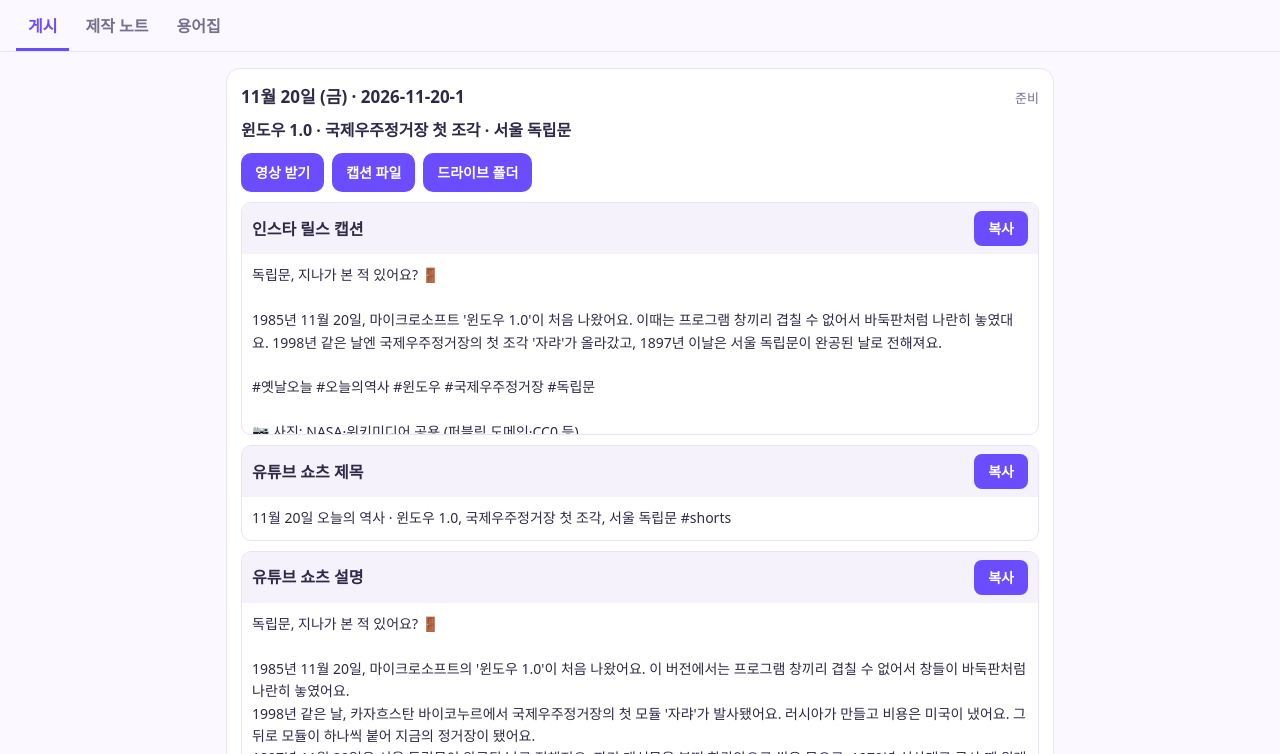
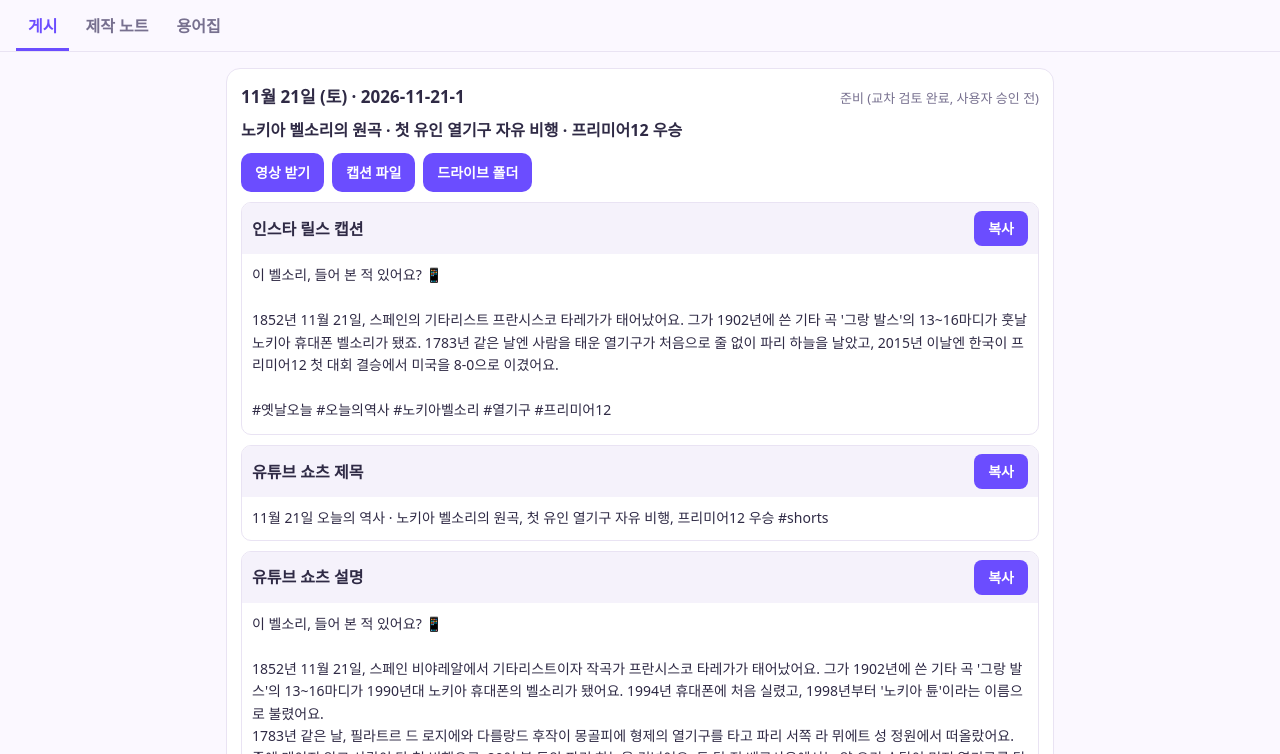
Before and after one commit to luckyho8/onthisday-site, a plain HTML site: page index.html in a window 1280 px wide. Shown: the part 46-800 px from the top of the page. Drawn offline with Linux system fonts and the light colour scheme.

Commit message:
작업판 갱신

```diff
--- a/index.html
+++ b/index.html
@@ -40,7 +40,32 @@ details{margin-top:8px;font-size:14px}summary{cursor:pointer;color:var(--sub)}
 <button data-t="post">게시</button><button data-t="notes">제작 노트</button><button data-t="terms">용어집</button>
 </nav></header>
 <main>
-<div class="tab" id="post"><section class="post"><div class="ph"><h3>11월 20일 (금) · 2026-11-20-1</h3><span class="st">준비</span></div><p class="tt">윈도우 1.0 · 국제우주정거장 첫 조각 · 서울 독립문</p><div class="btns"><a class="btn" href="https://drive.google.com/file/d/133hhKMF-H2uUvK5ekdaKtWPplf-OECGL/view?usp=drivesdk">영상 받기</a><a class="btn" href="https://drive.google.com/file/d/1zHqJ78r-nDRaj-391QlQ99uyjJD5_xoO/view?usp=drivesdk">캡션 파일</a><a class="btn" href="https://drive.google.com/drive/folders/1TdDKaKXfWM6The_h3Ejlwsi8RQ8PzEy-">드라이브 폴더</a></div><div class="cp"><div class="cph"><b>인스타 릴스 캡션</b><button onclick="cp('2026-11-20-1-ig', this)">복사</button></div><pre id="2026-11-20-1-ig">독립문, 지나가 본 적 있어요? 🚪
+<div class="tab" id="post"><section class="post"><div class="ph"><h3>11월 21일 (토) · 2026-11-21-1</h3><span class="st">준비 (교차 검토 완료, 사용자 승인 전)</span></div><p class="tt">노키아 벨소리의 원곡 · 첫 유인 열기구 자유 비행 · 프리미어12 우승</p><div class="btns"><a class="btn" href="https://drive.google.com/file/d/1ByqOkFzX1Yc2YJ70K54D3vxwkZ3gIbtA/view?usp=drivesdk">영상 받기</a><a class="btn" href="https://drive.google.com/file/d/1sy3Kjm9wvvsWfmvuWkuh80hsfr7hWX0h/view?usp=drivesdk">캡션 파일</a><a class="btn" href="https://drive.google.com/drive/folders/1z7z52sdhtrAmvwbiamenH26vrHIV0qoR">드라이브 폴더</a></div><div class="cp"><div class="cph"><b>인스타 릴스 캡션</b><button onclick="cp('2026-11-21-1-ig', this)">복사</button></div><pre id="2026-11-21-1-ig">이 벨소리, 들어 본 적 있어요? 📱
+
+1852년 11월 21일, 스페인의 기타리스트 프란시스코 타레가가 태어났어요. 그가 1902년에 쓴 기타 곡 &#x27;그랑 발스&#x27;의 13~16마디가 훗날 노키아 휴대폰 벨소리가 됐죠. 1783년 같은 날엔 사람을 태운 열기구가 처음으로 줄 없이 파리 하늘을 날았고, 2015년 이날엔 한국이 프리미어12 첫 대회 결승에서 미국을 8-0으로 이겼어요.
+
+#옛날오늘 #오늘의역사 #노키아벨소리 #열기구 #프리미어12
+
+📷 그림: 위키미디어 공용 (퍼블릭 도메인)
+🎵 &quot;Double O&quot; Kevin MacLeod (incompetech.com) / Licensed under Creative Commons: By Attribution 4.0 License</pre></div><div class="cp"><div class="cph"><b>유튜브 쇼츠 제목</b><button onclick="cp('2026-11-21-1-yt', this)">복사</button></div><pre id="2026-11-21-1-yt">11월 21일 오늘의 역사 · 노키아 벨소리의 원곡, 첫 유인 열기구 자유 비행, 프리미어12 우승 #shorts</pre></div><div class="cp"><div class="cph"><b>유튜브 쇼츠 설명</b><button onclick="cp('2026-11-21-1-yd', this)">복사</button></div><pre id="2026-11-21-1-yd">이 벨소리, 들어 본 적 있어요? 📱
+
+1852년 11월 21일, 스페인 비야레알에서 기타리스트이자 작곡가 프란시스코 타레가가 태어났어요. 그가 1902년에 쓴 기타 곡 &#x27;그랑 발스&#x27;의 13~16마디가 1990년대 노키아 휴대폰의 벨소리가 됐어요. 1994년 휴대폰에 처음 실렸고, 1998년부터 &#x27;노키아 튠&#x27;이라는 이름으로 불렸어요.
+1783년 같은 날, 필라트르 드 로지에와 다를랑드 후작이 몽골피에 형제의 열기구를 타고 파리 서쪽 라 뮈에트 성 정원에서 떠올랐어요. 줄에 매이지 않고 사람이 탄 첫 비행으로, 20여 분 동안 파리 하늘을 건넜어요. 두 달 전 베르사유에서는 양·오리·수탉이 먼저 열기구를 탔어요.
+2015년 11월 21일, 도쿄돔에서 열린 제1회 WBSC 프리미어12 결승에서 한국이 미국을 8-0으로 꺾고 첫 우승팀이 됐어요.
+
+옛날 오늘, 매일 그날의 이야기를 짧게 전해요.
+
+📌 출처
+- Francisco Tárrega (영어 위키백과): https://en.wikipedia.org/wiki/Francisco_Tárrega
+- Nokia tune (영어 위키백과): https://en.wikipedia.org/wiki/Nokia_tune
+- Jean-François Pilâtre de Rozier (영어 위키백과): https://en.wikipedia.org/wiki/Jean-François_Pilâtre_de_Rozier
+- 2015 WBSC Premier12 (영어 위키백과): https://en.wikipedia.org/wiki/2015_WBSC_Premier12
+
+※ 영상 속 벨소리는 &#x27;그랑 발스&#x27; 가락으로 직접 만든 소리이고, 휴대폰은 설명용 그림이에요.
+📷 그림: 타레가 사진, 1783년 라 뮈에트 비행 판화, 도쿄돔 (퍼블릭 도메인) — 위키미디어 공용
+🎵 &quot;Double O&quot; Kevin MacLeod (incompetech.com) / Licensed under Creative Commons: By Attribution 4.0 License
+
+#옛날오늘 #오늘의역사 #노키아벨소리</pre></div><details><summary>올리는 법</summary><ul><li>인스타: 릴스 → 영상 → 비율 원본 → 캡션 붙여 넣기 → 옵션 더 보기에서 고화질 업로드 켜기, AI 레이블 끄기 → Threads·Facebook 공유 끄기</li><li>유튜브: 쇼츠 → 영상 → 제목·설명 붙여 넣기 → 카테고리 교육, 아동용 아님, 변경·합성 콘텐츠 아니요</li><li>올린 뒤 Claude에게 "올렸어" + 링크</li></ul></details></section><section class="post done"><div class="ph"><h3>11월 20일 (금) · 2026-11-20-1</h3><span class="st">게시 완료 (2026-11-20 13:44 이전, 링크 받기 전)</span></div><p class="tt">윈도우 1.0 · 국제우주정거장 첫 조각 · 서울 독립문</p><div class="btns"><a class="btn" href="https://drive.google.com/file/d/133hhKMF-H2uUvK5ekdaKtWPplf-OECGL/view?usp=drivesdk">영상 받기</a><a class="btn" href="https://drive.google.com/file/d/1zHqJ78r-nDRaj-391QlQ99uyjJD5_xoO/view?usp=drivesdk">캡션 파일</a><a class="btn" href="https://drive.google.com/drive/folders/1TdDKaKXfWM6The_h3Ejlwsi8RQ8PzEy-">드라이브 폴더</a></div><div class="cp"><div class="cph"><b>인스타 릴스 캡션</b><button onclick="cp('2026-11-20-1-ig', this)">복사</button></div><pre id="2026-11-20-1-ig">독립문, 지나가 본 적 있어요? 🚪
 
 1985년 11월 20일, 마이크로소프트 &#x27;윈도우 1.0&#x27;이 처음 나왔어요. 이때는 프로그램 창끼리 겹칠 수 없어서 바둑판처럼 나란히 놓였대요. 1998년 같은 날엔 국제우주정거장의 첫 조각 &#x27;자랴&#x27;가 올라갔고, 1897년 이날은 서울 독립문이 완공된 날로 전해져요.
 
```
